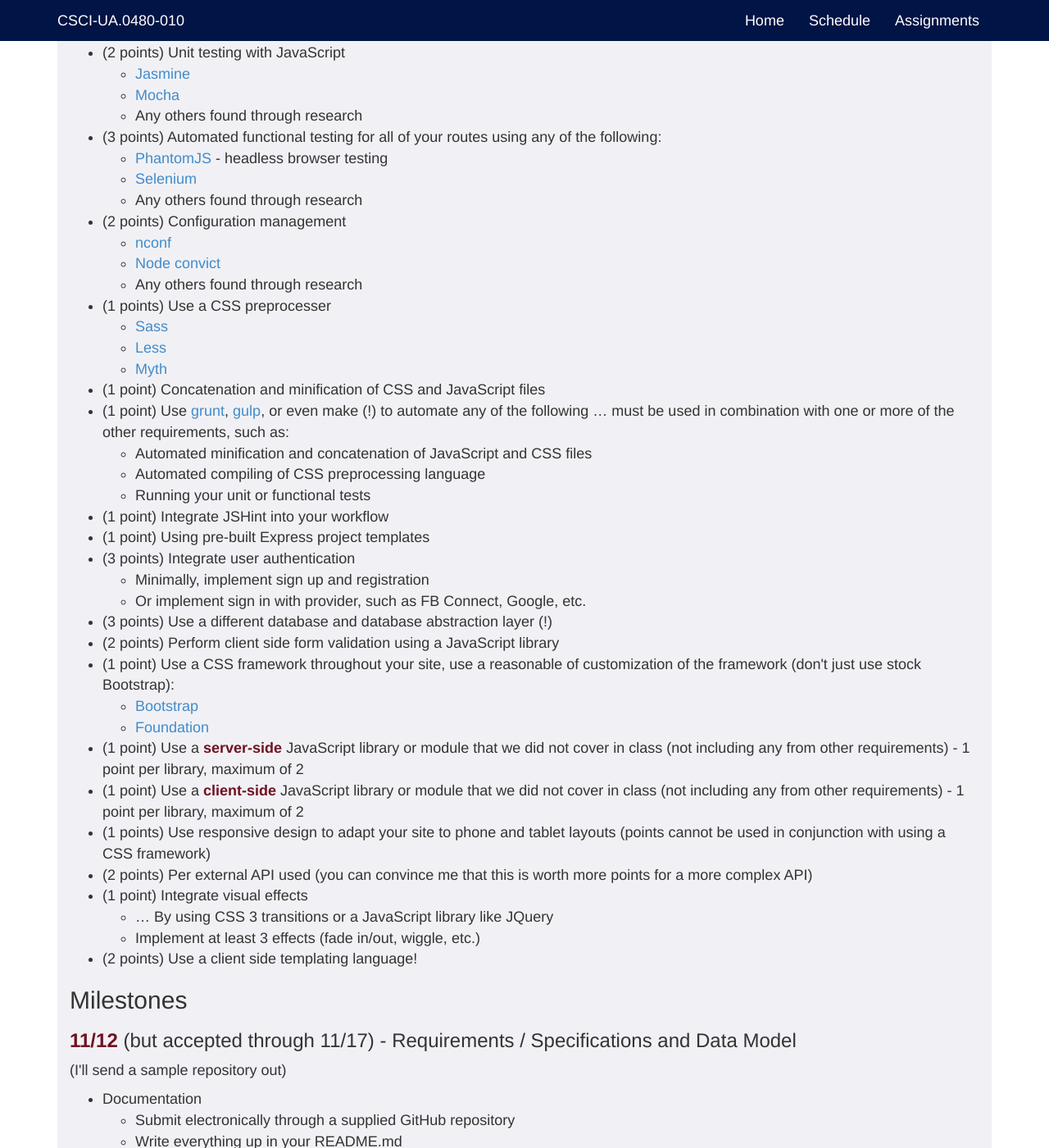
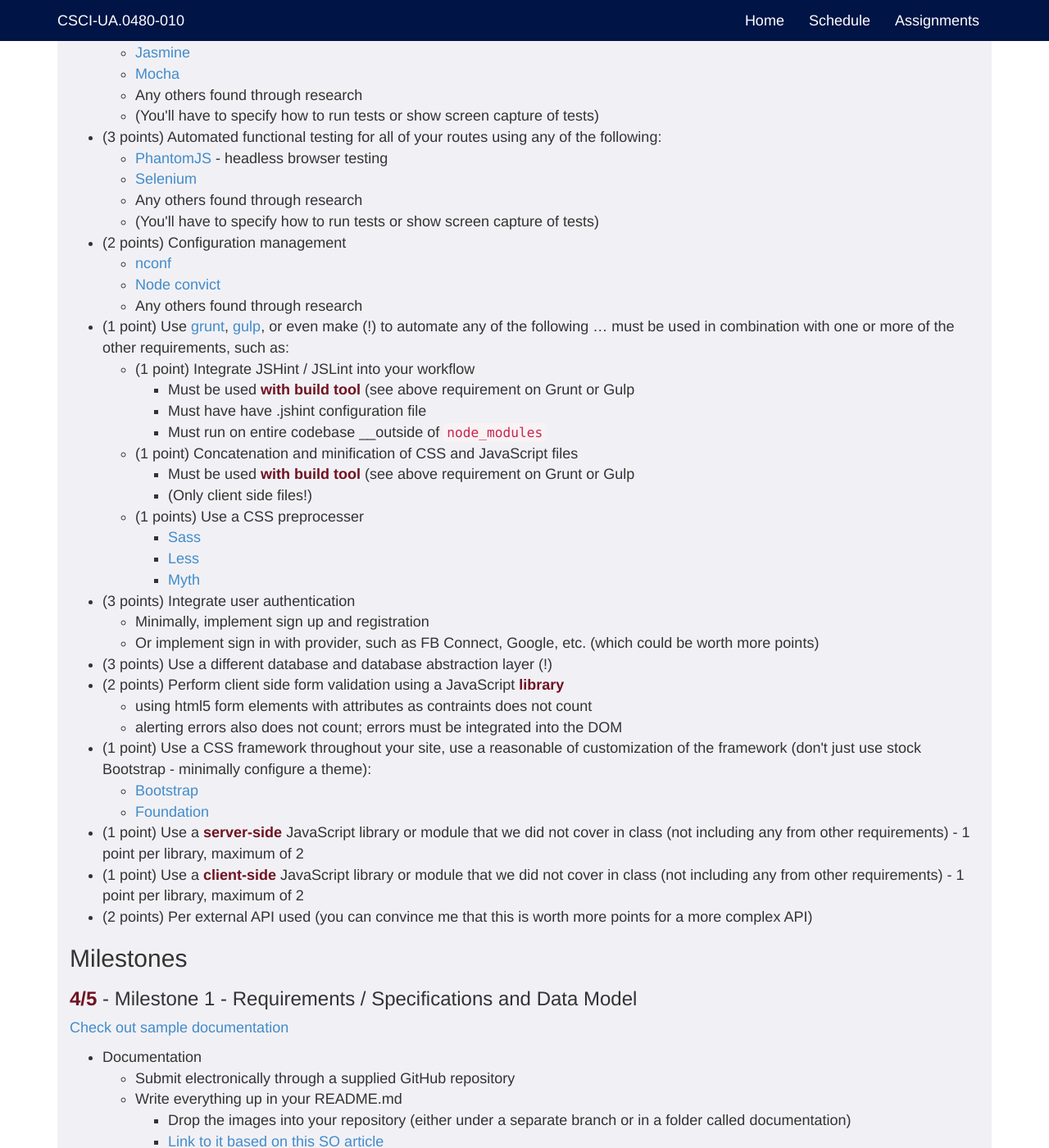
Before and after one commit to jl4282/csci-ua.0480-spring2016-010, a Jekyll site: the page built from final-project.markdown, in a window 1280 px wide and 1400 px high, scrolled down 962 px. Shown: the whole window at 82% size. Built offline with Jekyll 4.4.1, drawn with Linux system fonts in a browser that asks for light colours; some of the changed text lies outside the part shown.

Commit message:
add final project

```diff
--- a/assignments.markdown
+++ b/assignments.markdown
@@ -10,8 +10,8 @@
 * [Homework #3](homework/03.html)
 * [Homework #4](homework/04.html)
 * [Homework #5](homework/05.html)
+* [Final Project](final-project.html)
 {% comment %}
 * [Homework #6](homework/06.html)
 * [Homework #7](homework/07.html)
-* [Final Project](final-project.html)
 {% endcomment %}
--- a/final-project.markdown
+++ b/final-project.markdown
@@ -36,64 +36,63 @@
 
 ## Project Requirements
 
-* Use Express and MongoDB (or other database)
-* Have at least 5 route handers (do not count login/register gets and posts if you're implementing auth)
-* Have _around_ 4 Mongoose Schemas  (or other database abstraction library/module)
-* Have at least 2 forms:
-	* Minimally, one of the forms must submit data using JavaScript (ajax)
-	* Ensure that server side validation occurs
-	* Additionally, validation errors should be propagated back to the front end
-* Use external CSS files to style your site
-* Use external JavaScript files for client-side JavaScript
+* Write project documentation / specifications
+* Use Express and MongoDB (or other database with permission)
+* Have at least __5 route handers__ (do not count login/register gets and posts if you're implementing auth)
+* Have _around_ __4 Mongoose Schemas__  (or other database abstraction library/module)
+* Have at least 3 forms (do not count login/register gets and posts if you're implementing auth):
+	* Minimally, __one of the forms must submit data using JavaScript (ajax)__
+	* Ensure that __server side validation occurs__
+	* Additionally, __validation errors should be propagated back to the front end__
+* Use at least 2 of any of the following (can be the same): Constructors, Object.create, Prototypes, map, reduce, filter, forEach
+* __Additional Research Requirements__ (see below)
+* Project deployment
 * __Do not allow user generated content to be displayed directly (allow the default handlebars behavior that converts HTML entities)__
 
 
 ## Additional Requirements, Your Choice
 
-Choose at least __8 points__ worth of these following topics (research and implementation). __This list may change slightly (added items, adjustments to points) as project ideas come in.__
+Choose at least __6 points__ worth of these following topics (research and implementation). __This list may change slightly (added items, adjustments to points) as project ideas come in.__
 
-* (1 points) Model view controller, laying out your project to conform with MVC architecture
-	* See {{ site.book_web }}
-	* Or [express examples](https://github.com/strongloop/express/tree/master/examples)
 * (2 points) Unit testing with JavaScript
 	* [Jasmine](http://jasmine.github.io/)
 	* [Mocha](https://github.com/mochajs/mocha)
 	* Any others found through research
+    * (You'll have to specify how to run tests or show screen capture of tests)
 * (3 points) Automated functional testing for all of your routes using any of the following:
 	* [PhantomJS](http://phantomjs.org/) - headless browser testing
 	* [Selenium](http://www.seleniumhq.org/)
 	* Any others found through research
+    * (You'll have to specify how to run tests or show screen capture of tests)
 * (2 points) Configuration management
 	* [nconf](https://github.com/flatiron/nconf)
 	* [Node convict](https://github.com/mozilla/node-convict)
 	* Any others found through research
-* (1 points) Use a CSS preprocesser
-	* [Sass](http://sass-lang.com/)
-	* [Less](http://lesscss.org/)
-	* [Myth](http://www.myth.io/)
-* (1 point) Concatenation and minification of CSS  and JavaScript files
 * (1 point) Use [grunt](http://gruntjs.com/), [gulp](http://gulpjs.com/), or even make (!) to automate any of the following ... must be used in combination with one or more of the other requirements, such as:
-	* Automated minification and concatenation of JavaScript and CSS files
-	* Automated compiling of CSS preprocessing language
-	* Running your unit or functional tests
-* (1 point) Integrate JSHint into your workflow
-* (1 point) Using pre-built Express project templates
+    * (1 point) Integrate JSHint / JSLint into your workflow
+        * Must be used __with build tool__ (see above requirement on Grunt or Gulp
+        * Must have have .jshint configuration file
+        * Must run on entire codebase __outside of <code>node_modules</code>
+    * (1 point) Concatenation and minification of CSS  and JavaScript files
+        * Must be used __with build tool__ (see above requirement on Grunt or Gulp
+        * (Only client side files!)
+    * (1 points) Use a CSS preprocesser
+	    * [Sass](http://sass-lang.com/)
+	    * [Less](http://lesscss.org/)
+	    * [Myth](http://www.myth.io/)
 * (3 points) Integrate user authentication
 	* Minimally, implement sign up and registration
-	* Or implement sign in with provider, such as FB Connect, Google, etc.
+	* Or implement sign in with provider, such as FB Connect, Google, etc. (which could be worth more points)
 * (3 points) Use a different database and database abstraction layer (!)
-* (2 points) Perform client side form validation using a JavaScript library
-* (1 point) Use a CSS framework throughout your site, use a reasonable of customization of the framework (don't just use stock Bootstrap):
+* (2 points) Perform client side form validation using a JavaScript __library__
+    * using html5 form elements with attributes as contraints does not count
+    * alerting errors also does not count; errors must be integrated into the DOM
+* (1 point) Use a CSS framework throughout your site, use a reasonable of customization of the framework (don't just use stock Bootstrap - minimally configure a theme):
 	* [Bootstrap](http://getbootstrap.com/)
 	* [Foundation](http://foundation.zurb.com/)
 * (1 point) Use a __server-side__ JavaScript library or module that we did not cover in class (not including any from other requirements) - 1 point per library, maximum of 2
 * (1 point) Use a __client-side__ JavaScript library or module that we did not cover in class (not including any from other requirements) - 1 point per library, maximum of 2
-* (1 points) Use responsive design to adapt your site to phone and tablet layouts (points cannot be used in conjunction with using a CSS framework)
 * (2 points) Per external API used (you can convince me that this is worth more points for a more complex API)
-* (1 point) Integrate visual effects
-	* ... By using CSS 3 transitions or a JavaScript library like JQuery
-	* Implement at least 3 effects (fade in/out, wiggle, etc.)
-* (2 points) Use a client side templating language!
 
 <a name="milestone1"></a>
 
@@ -101,9 +100,9 @@
 
 <a name="proposal"></a>
 
-### __11/12__ (but accepted through 11/17) - Requirements / Specifications and Data Model
+### __4/5__ - Milestone 1 - Requirements / Specifications and Data Model
 
-(I'll send a sample repository out)
+[Check out sample documentation](https://github.com/nyu-csci-ua-0480-010-spring-2016/jversoza-final-project)
 
 * Documentation
 	* Submit electronically through a supplied GitHub repository
@@ -127,7 +126,7 @@
 		* A list of user stories ([simply a list of sentences in the form of _as a &lt;type of user&gt;, I want &lt;some goal&gt; so that &lt;some reason&gt;_](http://en.wikipedia.org/wiki/User_story#Format))
 		* A list/spreadsheet of [use cases (see the end of this article)](http://www.stellman-greene.com/2009/05/03/requirements-101-user-stories-vs-use-cases/)
 		* A [Use Case Diagram](https://www.andrew.cmu.edu/course/90-754/umlucdfaq.html)
-	* Which modules / concept will you research?
+	* __Which modules / concept will you research?__
 		* List of research topics
 		* A brief description of concept (3 or 4 sentence each)
 			* What is it?
@@ -148,32 +146,56 @@
 <br>
 <br>
 
-### 11/24 - Prototype With Some Implemented Functionality
+### Date TBD - Milestone 2 - Prototype With Some Implemented Functionality
 
-* A draft mongoose model
-* 2 or more forms and their corresponding route handlers
-* Demonstrate that at least a couple of route handlers can read and write from MongoDB
+* 1 or more forms and their corresponding route handlers
+* Demonstrate that at least 2 route handlers can read and write from MongoDB
 * Proof of concepts for some of your research topics (for example, if you wanted to use sass, I'd expect that you've made some progress integrating it into your project)
-* To prep for deploying your app so that it's accessible online... retrieve your password for the cs department's server for undergraduate students (i6)  and ensure that you can log in:
+* Prep for deploying your project
+    * Directions to be added for deploy prep
+{% comment %}
+    To prep for deploying your app so that it's accessible online... retrieve your password for the cs department's server for undergraduate students (i6)  and ensure that you can log in:
 	1. Get the new password that you'll use to log in to i6 by going to https://cims.nyu.edu/webapps/password ...and entering your netid and password
 	2. Use the i6 password that you received to log in to a remote server using the commandline tool, ssh (substituting your lowercase net id for your_net_id): <code>ssh your_net_id@i6.cims.nyu.edu</code>
 	3. If you're unable to do this, please email me!
 * (If you're not using the technologies above, use your best judgement to determine what's an appropriate amount of progress)
 * Lastly, bring your laptop to class on Tuesday, the 24th so that we can try deploying a test node application!!! (and potentially deploying your prototype!)
+{% endcomment %}
+
+<br>
+<br>
+<br>
 
 <a name="milestone3">
 
-### __12/4__ - Attempt to Deploy Your Project
+### Date TBD - Milestone 3 - Refined Prototype
 
 See link in assignment description in NYU Classes
 
+<br>
+<br>
+<br>
+
+
 <a name="milestone4">
 
-### __12/8__ - _Deployed_ Project
+### Date TBD - Milestone 4 - Attempt to Deploy Your Project
 
+<br>
+<br>
+<br>
+
+<a name="milestone5">
+
+### __5/6__ - Final Project Complete - Code is  _Deployed_
+
+<br>
+<br>
+<br>
 
 <a name="suggestions">
 
+{% comment %}
 ## Potential Projects
 
 * A project portfolio site
@@ -181,6 +203,7 @@
 	* Maybe something like Cookie Clicker ...
 	* or a Battleship clone
 * Or... whatever you can come up with!
+{% endcomment %}
 </div>
 </div>
 </div>
--- a/schedule.markdown
+++ b/schedule.markdown
@@ -233,10 +233,7 @@
 * DOM Continued
 * Attributes
 </td>
-{% comment %}
 {% include schedule/18.markdown %}
-{% endcomment %}
-<td></td><td></td><td></td>
 </tr>
 
 
```
Also changed, not shown: other parts of final-project.markdown (+1 -2 lines).
